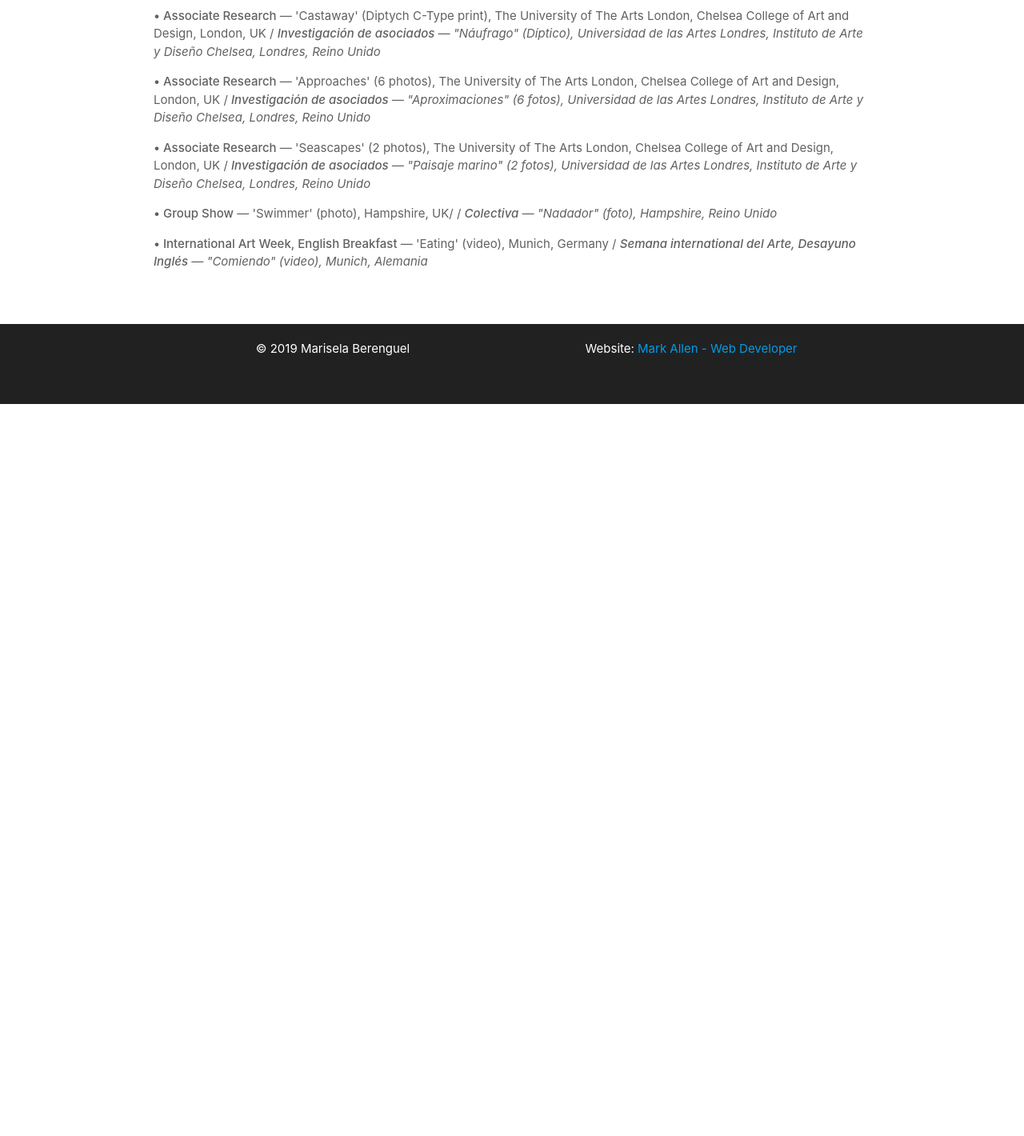
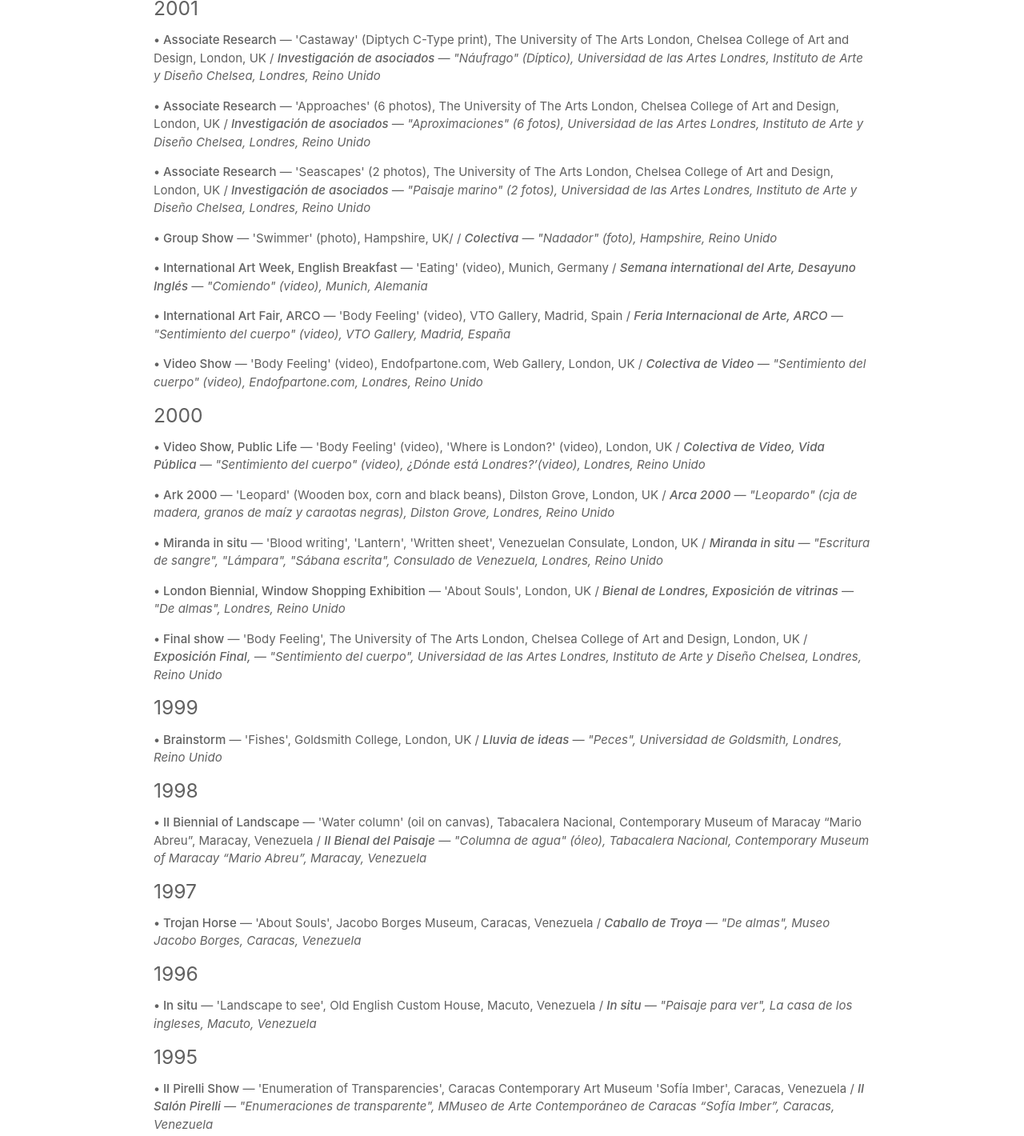
Before and after one commit to markallen01666/Berenguel, a plain HTML site: page about.html in a window 1280 px wide. Shown: the part 905-2325 px from the top of the page at 80% size. Before the commit the page ends 1410 px from the top, so only its background shows below. Drawn offline with nearby package versions, Linux system fonts and the light colour scheme.

Commit message:
CV completed

```diff
--- a/about.html
+++ b/about.html
@@ -56,6 +56,7 @@
     <section class="container section grey-text text-darken-2 notranslate">
       <h1>Marisela Berenguel.</h1>
       <h6>British-Venezuelan artist / <em>Artista británica-venezolana</em></h6>
+      <h6>Lives & works in Germany / Switzerland</h6>
       <br />
       <h4>Exhibitions / <em>Exposiciones</em></h4>
       <h5>2016</h5>
@@ -74,6 +75,24 @@
       <p><strong>&bull; Associate Research</strong> &mdash; 'Seascapes' (2 photos), The University of The Arts London, Chelsea College of Art and Design, London, UK / <em><strong>Investigación de asociados</strong> &mdash; "Paisaje marino" (2 fotos), Universidad de las Artes Londres, Instituto de Arte y Diseño Chelsea, Londres, Reino Unido</em></p>
       <p><strong>&bull; Group Show</strong> &mdash; 'Swimmer' (photo), Hampshire, UK/ / <em><strong>Colectiva</strong> &mdash; "Nadador" (foto), Hampshire, Reino Unido</em></p>
       <p><strong>&bull; International Art Week, English Breakfast</strong> &mdash; 'Eating' (video), Munich, Germany / <em><strong>Semana international del Arte, Desayuno Inglés</strong> &mdash; "Comiendo" (video), Munich, Alemania</em></p>
+      <p><strong>&bull; International Art Fair, ARCO</strong> &mdash; 'Body Feeling' (video), VTO Gallery, Madrid, Spain / <em><strong>Feria Internacional de Arte, ARCO</strong> &mdash; "Sentimiento del cuerpo" (video), VTO Gallery, Madrid, España</em></p>
+      <p><strong>&bull; Video Show</strong> &mdash; 'Body Feeling' (video), Endofpartone.com, Web Gallery, London, UK / <em><strong>Colectiva de Video</strong> &mdash; "Sentimiento del cuerpo" (video), Endofpartone.com, Londres, Reino Unido</em></p>
+      <h5>2000</h5>
+      <p><strong>&bull; Video Show, Public Life</strong> &mdash; 'Body Feeling' (video), 'Where is London?' (video), London, UK / <em><strong>Colectiva de Video, Vida Pública</strong> &mdash; "Sentimiento del cuerpo" (video), ¿Dónde está Londres?’(video), Londres, Reino Unido</em></p>
+      <p><strong>&bull; Ark 2000</strong> &mdash; 'Leopard' (Wooden box, corn and black beans), Dilston Grove, London, UK / <em><strong>Arca 2000</strong> &mdash; "Leopardo" (cja de madera, granos de maíz y caraotas negras), Dilston Grove, Londres, Reino Unido</em></p>
+      <p><strong>&bull; Miranda in situ</strong> &mdash; 'Blood writing', 'Lantern', 'Written sheet', Venezuelan Consulate, London, UK / <em><strong>Miranda in situ</strong> &mdash; "Escritura de sangre", "Lámpara", "Sábana escrita", Consulado de Venezuela, Londres, Reino Unido</em></p>
+      <p><strong>&bull; London Biennial, Window Shopping Exhibition</strong> &mdash; 'About Souls', London, UK / <em><strong>Bienal de Londres, Exposición de vitrinas</strong> &mdash; "De almas", Londres, Reino Unido</em></p>
+      <p><strong>&bull; Final show</strong> &mdash; 'Body Feeling', The University of The Arts London, Chelsea College of Art and Design, London, UK / <em><strong>Exposición Final,</strong> &mdash; "Sentimiento del cuerpo", Universidad de las Artes Londres, Instituto de Arte y Diseño Chelsea, Londres, Reino Unido</em></p>
+      <h5>1999</h5>
+      <p><strong>&bull; Brainstorm</strong> &mdash; 'Fishes', Goldsmith College, London, UK / <em><strong>Lluvia de ideas</strong> &mdash; "Peces", Universidad de Goldsmith, Londres, Reino Unido</em></p>
+      <h5>1998</h5>
+      <p><strong>&bull; II Biennial of Landscape</strong> &mdash; 'Water column' (oil on canvas), Tabacalera Nacional, Contemporary Museum of Maracay “Mario Abreu”, Maracay, Venezuela / <em><strong>II Bienal del Paisaje</strong> &mdash; "Columna de agua" (óleo), Tabacalera Nacional, Contemporary Museum of Maracay “Mario Abreu”, Maracay, Venezuela</em></p>
+      <h5>1997</h5>
+      <p><strong>&bull; Trojan Horse</strong> &mdash; 'About Souls', Jacobo Borges Museum, Caracas, Venezuela / <em><strong>Caballo de Troya</strong> &mdash; "De almas", Museo Jacobo Borges, Caracas, Venezuela</em></p>
+      <h5>1996</h5>
+      <p><strong>&bull; In situ</strong> &mdash; 'Landscape to see', Old English Custom House, Macuto, Venezuela / <em><strong>In situ</strong> &mdash; "Paisaje para ver", La casa de los ingleses, Macuto, Venezuela</em></p>
+      <h5>1995</h5>
+      <p><strong>&bull; II Pirelli Show</strong> &mdash; 'Enumeration of Transparencies', Caracas Contemporary Art Museum 'Sofía Imber', Caracas, Venezuela / <em><strong>II Salón Pirelli</strong> &mdash; "Enumeraciones de transparente", MMuseo de Arte Contemporáneo de Caracas “Sofía Imber”, Caracas, Venezuela</em></p>
     </section>
 
     <!-- Copyright footer -->
```
